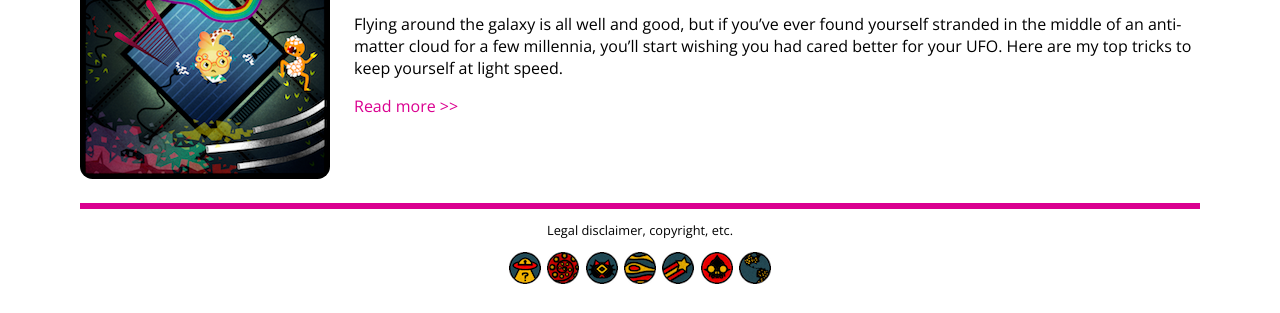
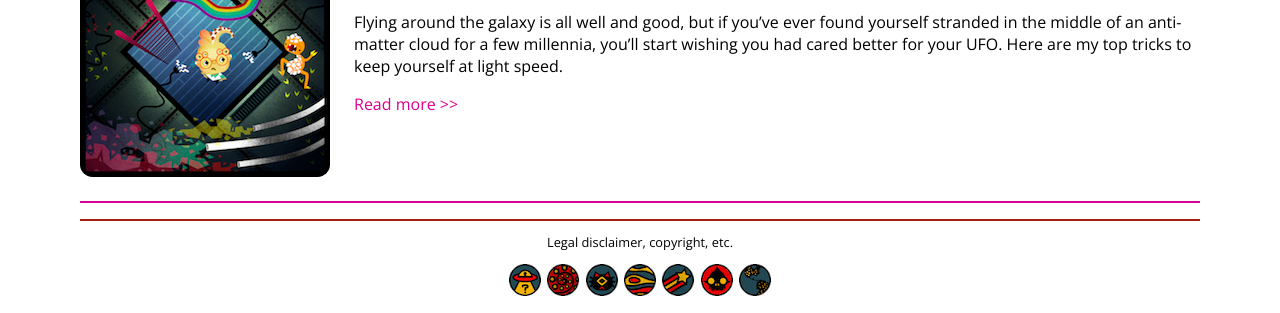
Before and after one commit to ASHWIN776/Blog-Template, a plain HTML site: page index.html in a window 1280 px wide. Shown: the part 654-967 px from the top of the page. Drawn offline with nearby package versions, Linux system fonts and the light colour scheme; a web font is replaced by a local one.

Commit message:
dropped the hr tag, modified the css

```diff
--- a/css/styles.css
+++ b/css/styles.css
@@ -13,6 +13,7 @@ h1, h2, h3, h4, h5, h6 {
     font-family: 'Kavivanar', cursive;
     font-weight: normal;
 }
+
 h2 {
     font-size: 2rem;
     color: #A51F10;
@@ -64,7 +65,7 @@ nav ul{
     margin: 0;
 }
 
-nav ul li{
+nav li{
     padding: 0.3rem 1rem;
 }
 
@@ -75,6 +76,7 @@ section{
     justify-content: space-between;
     height: 38rem;
     padding: 1.5rem 0;
+    border-bottom: 2px solid #DA0090;
 }
 
 section article{
@@ -91,16 +93,11 @@ article img{
     color: #89A611;
 }
 
-hr{
-    border-width: 3px 0;
-    border-style: solid;
-    border-color: #DA0090;
-    margin: 0;
-}
-
 footer {
     text-align: center;
     font-size: 0.8rem;
+    border-top: 2px solid #a61f11;
+    margin-top: 1rem;
 }
 
 footer ul{
--- a/index.html
+++ b/index.html
@@ -57,7 +57,6 @@
                 </div>
             </article>
         </section>
-        <hr>
         <footer>
             <p>Legal disclaimer, copyright, etc.</p>
             <ul>
```
